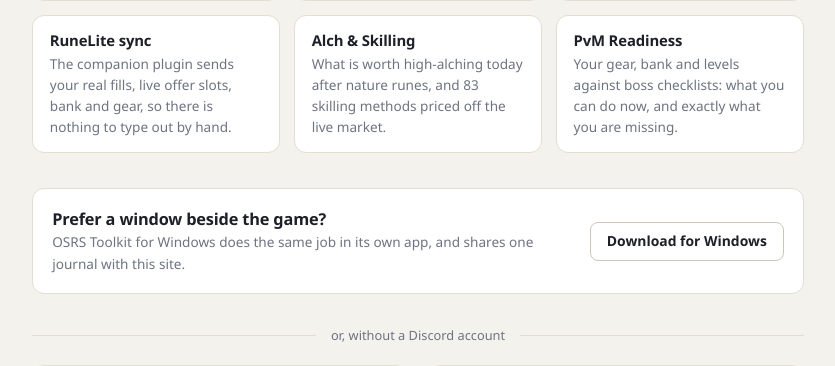
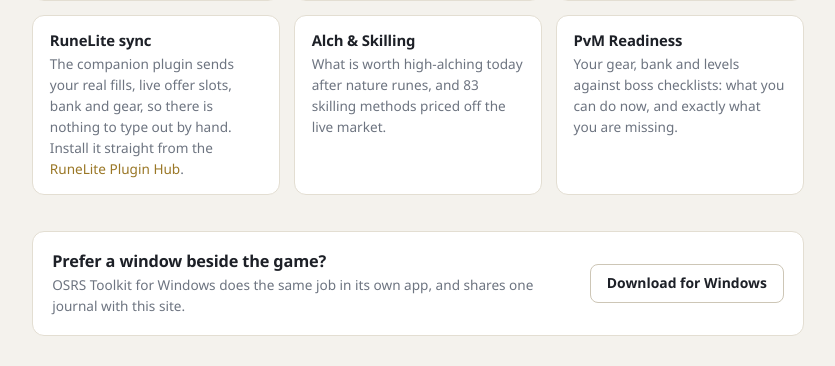
Before and after one commit to Wolklaw/OSRS-Toolkit, a FastAPI app: page / in a window 1280 px wide. Shown: the part 594-960 px from the top of the page, without its empty margins (222-1057 px from the left). Run offline with FastAPI, Linux system fonts and the light colour scheme; some libraries are stand-ins or nearby versions.

Commit message:
Say on the landing page that the plugin is on the Plugin Hub
A stranger deciding whether this is worth an account gets no better
signal than RuneLite having reviewed and listed the plugin, and the
card that mentions the plugin was the one place not saying so.

```diff
--- a/src/toolkit_web/templates/landing.html
+++ b/src/toolkit_web/templates/landing.html
@@ -30,7 +30,8 @@
   <div class="feature">
     <h3>RuneLite sync</h3>
     <p>The companion plugin sends your real fills, live offer slots, bank and gear, so there
-      is nothing to type out by hand.</p>
+      is nothing to type out by hand. Install it straight from the
+      <a href="/plugin">RuneLite Plugin Hub</a>.</p>
   </div>
   <div class="feature">
     <h3>Alch &amp; Skilling</h3>
```
Also changed, not shown: tests/test_pages.py (+10 -0 lines).
